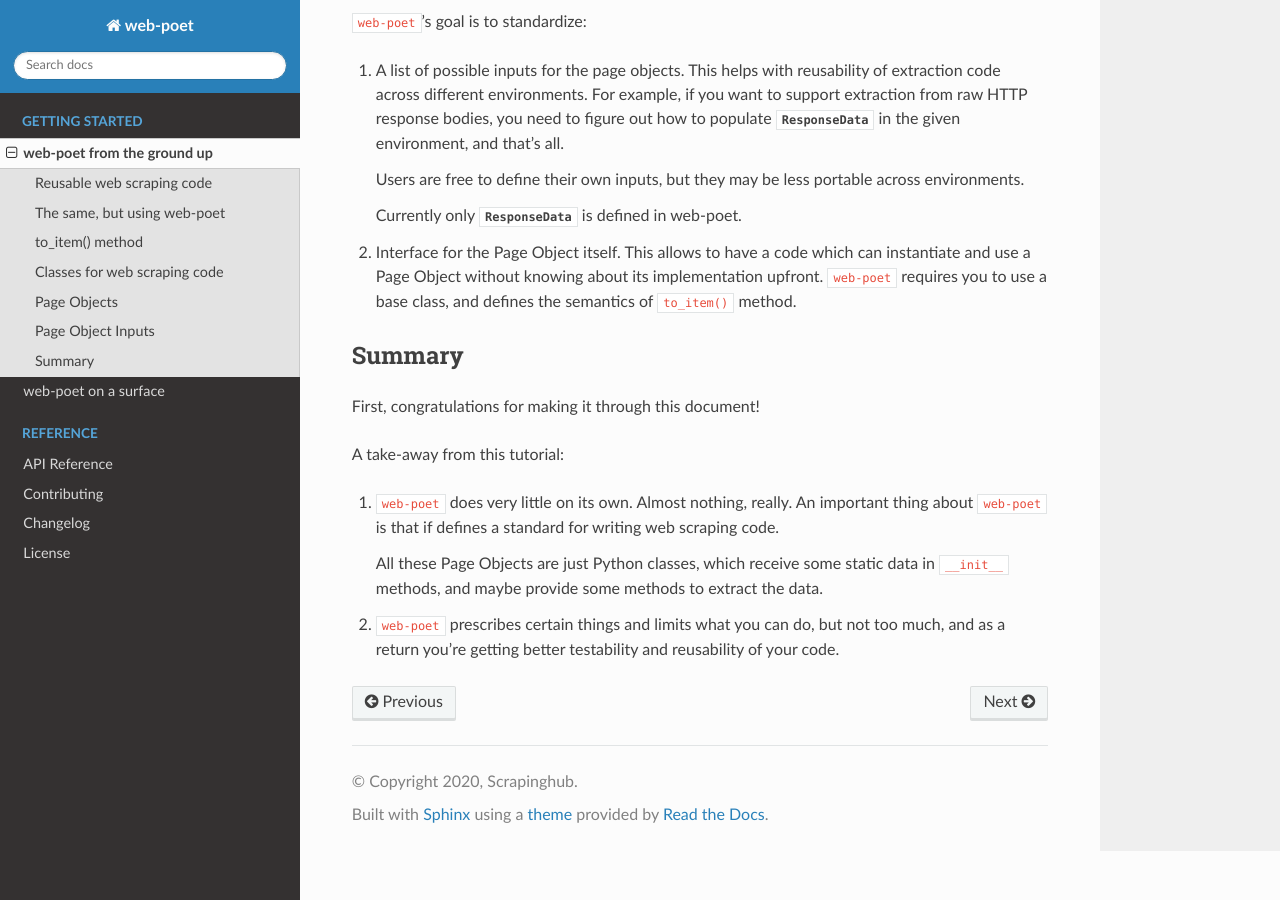
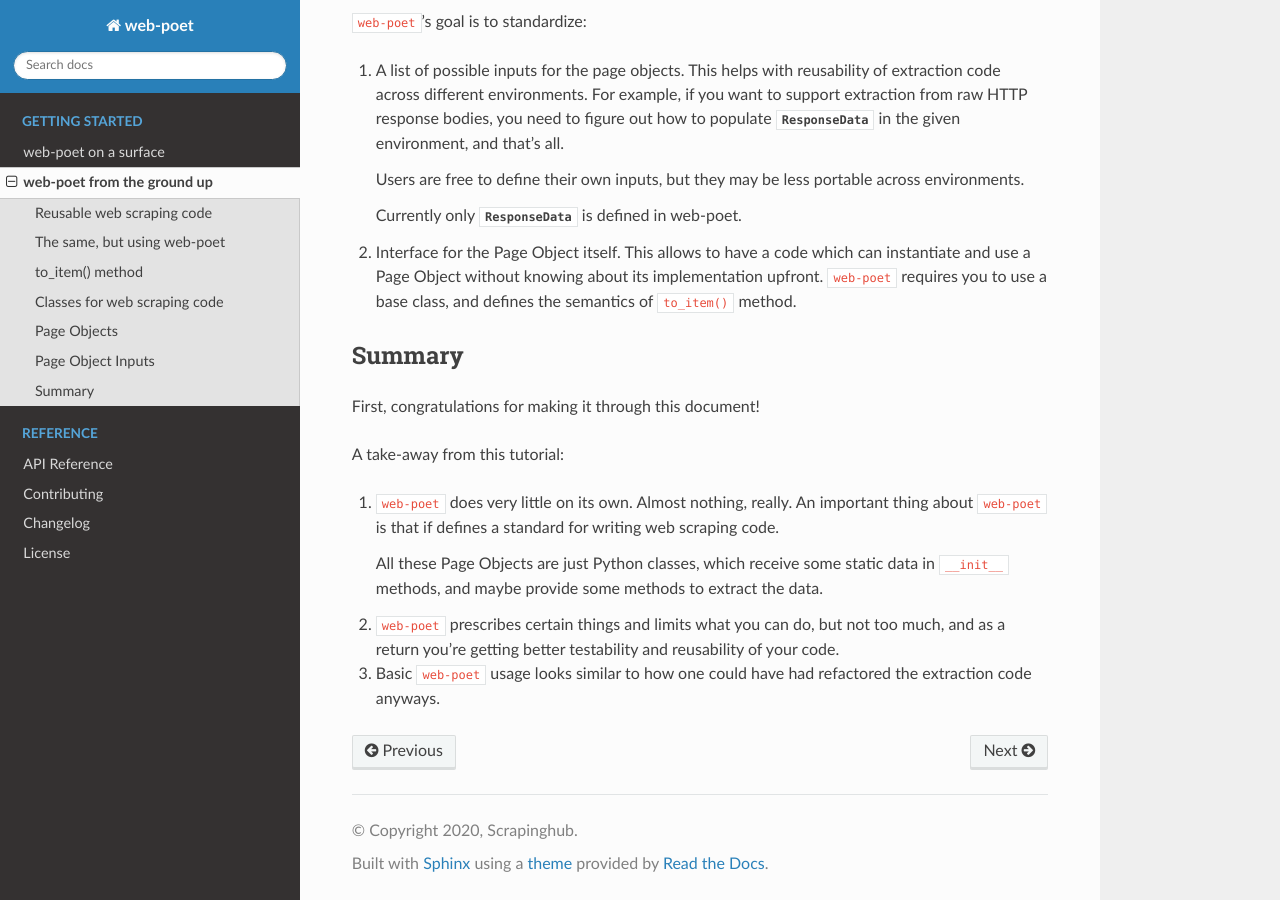
Before and after one commit to scrapinghub/web-poet, a Sphinx documentation site: the page built from docs/intro/from-ground-up.rst, in a window 1280 px wide and 900 px high, scrolled down 8856 px. Built offline with Sphinx 7.4.7 and the Read the Docs theme 2.0.0, drawn with Linux system fonts in a browser that asks for light colours.

Commit message:
small docs cleanup: prefer the basic tutorial; add a note to advanced tutorial

```diff
--- a/docs/index.rst
+++ b/docs/index.rst
@@ -31,8 +31,8 @@ and the motivation behind ``web-poet``, start with :ref:`from-ground-up`.
    :caption: Getting started
    :maxdepth: 1
 
+   intro/tutorial
    intro/from-ground-up
-   intro/tutorial
 
 .. toctree::
    :caption: Reference
--- a/docs/intro/from-ground-up.rst
+++ b/docs/intro/from-ground-up.rst
@@ -536,3 +536,6 @@ A take-away from this tutorial:
 2. ``web-poet`` prescribes certain things and limits what you can do,
    but not too much, and as a return you're getting better testability
    and reusability of your code.
+
+3. Basic ``web-poet`` usage looks similar to how one could have had
+   refactored the extraction code anyways.
```
